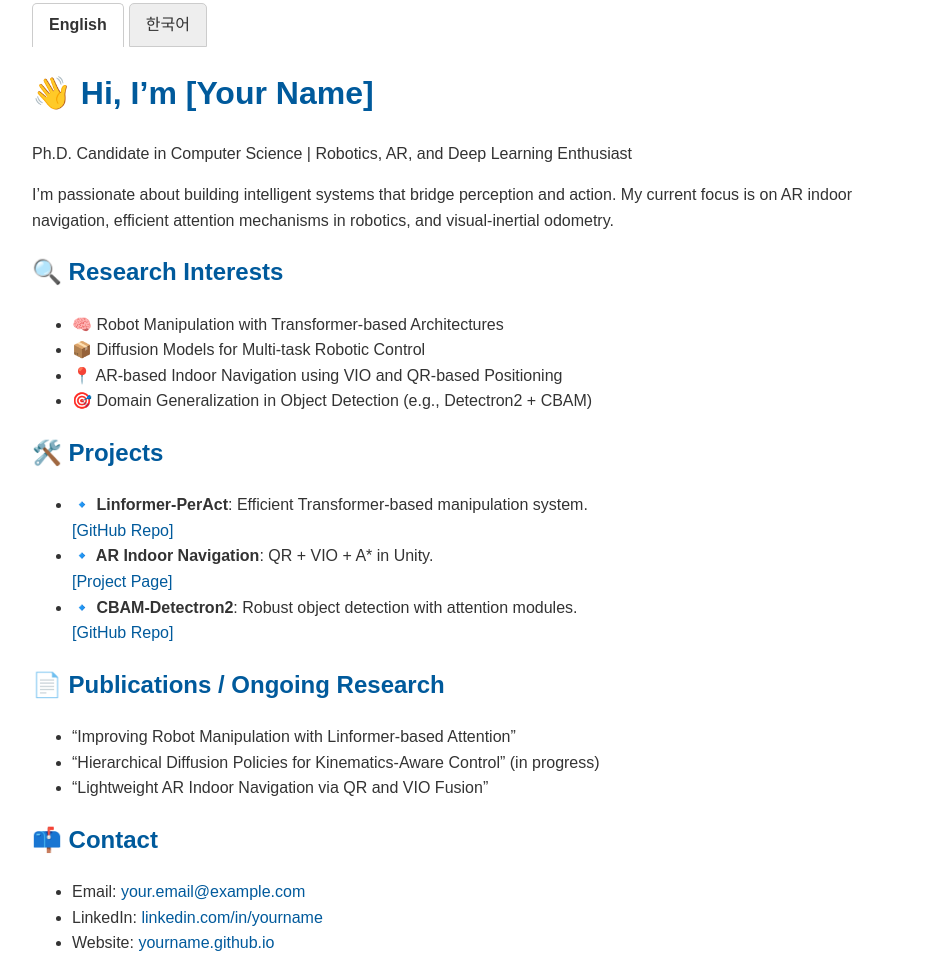
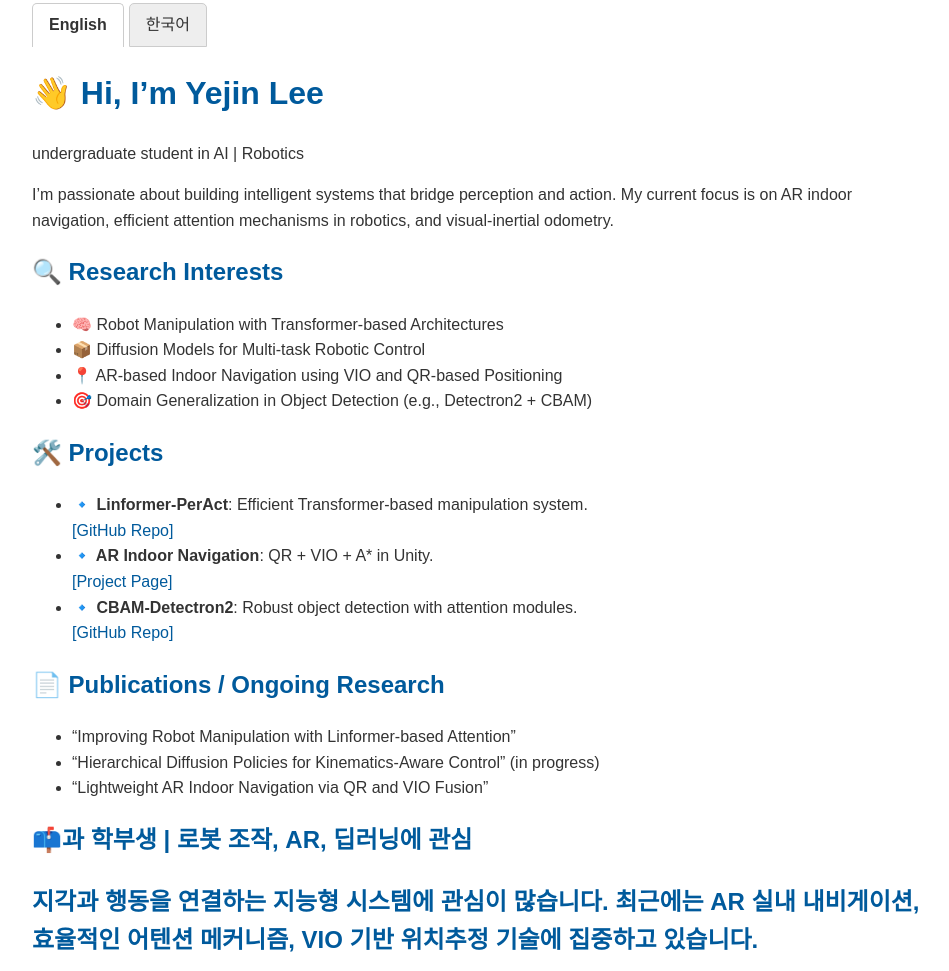
Before and after one commit to Yejin-Lee782/yejinhaha.github.io, a plain HTML site: page index.html in a window 1280 px wide. Shown: the part 61-1032 px from the top of the page, without its empty margins (158-1107 px from the left). Drawn offline with Linux system fonts and the light colour scheme.

Commit message:
Update index.html

```diff
--- a/index.html
+++ b/index.html
@@ -3,7 +3,7 @@
 <head>
   <meta charset="UTF-8" />
   <meta name="viewport" content="width=device-width, initial-scale=1" />
-  <title>[Your Name] | Ph.D. Candidate</title>
+  <title>Yejin Lee | Ph.D. Candidate</title>
   <style>
     body {
       font-family: Arial, sans-serif;
@@ -65,8 +65,8 @@
 
     <!-- English Content -->
     <div id="tab-en" class="tab-content active">
-      <h1>👋 Hi, I’m [Your Name]</h1>
-      <p>Ph.D. Candidate in Computer Science | Robotics, AR, and Deep Learning Enthusiast</p>
+      <h1>👋 Hi, I’m Yejin Lee</h1>
+      <p>undergraduate student in AI | Robotics </p>
       <p>I’m passionate about building intelligent systems that bridge perception and action. My current focus is on AR indoor navigation, efficient attention mechanisms in robotics, and visual-inertial odometry.</p>
 
       <h2>🔍 Research Interests</h2>
@@ -94,18 +94,7 @@
         <li>“Lightweight AR Indoor Navigation via QR and VIO Fusion”</li>
       </ul>
 
-      <h2>📫 Contact</h2>
-      <ul>
-        <li>Email: <a href="mailto:your.email@example.com">your.email@example.com</a></li>
-        <li>LinkedIn: <a href="https://linkedin.com/in/yourname" target="_blank">linkedin.com/in/yourname</a></li>
-        <li>Website: <a href="https://yourname.github.io" target="_blank">yourname.github.io</a></li>
-      </ul>
-    </div>
-
-    <!-- Korean Content -->
-    <div id="tab-ko" class="tab-content">
-      <h1>👋 안녕하세요, [Your Name]입니다</h1>
-      <p>컴퓨터공학 박사과정 연구원 | 로봇 조작, AR, 딥러닝에 관심</p>
+      <h2>📫과 학부생 | 로봇 조작, AR, 딥러닝에 관심</p>
       <p>지각과 행동을 연결하는 지능형 시스템에 관심이 많습니다. 최근에는 AR 실내 내비게이션, 효율적인 어텐션 메커니즘, VIO 기반 위치추정 기술에 집중하고 있습니다.</p>
 
       <h2>🔍 연구 관심 분야</h2>
```
